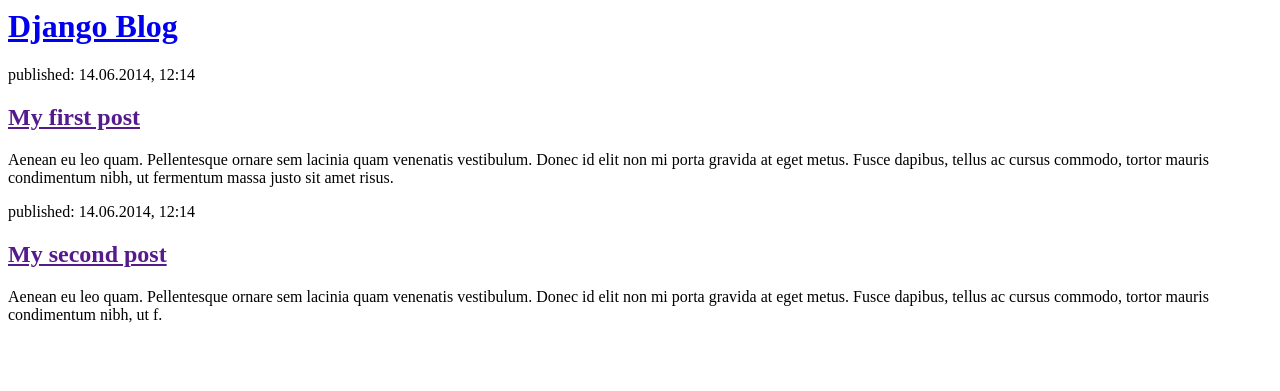
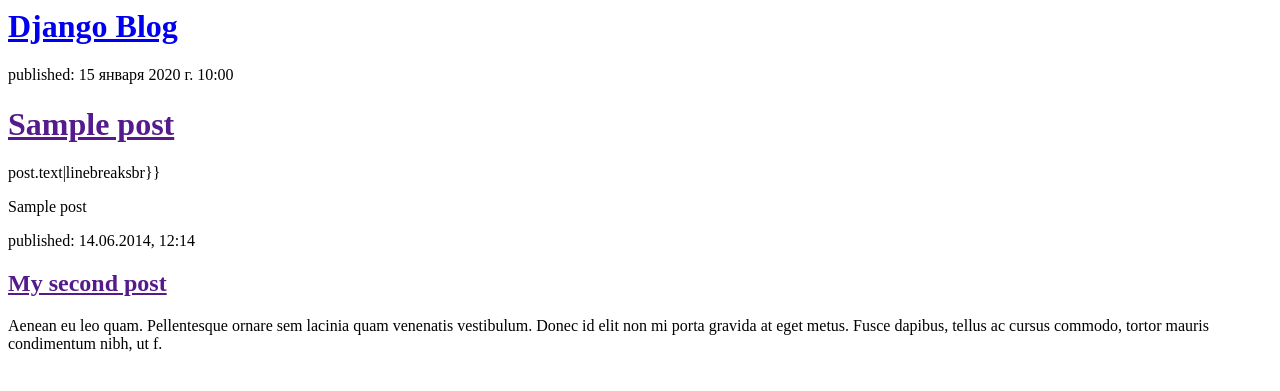
Before and after one commit to igoragaronov/my-first-blog, a Django app: page / in a window 1280 px wide. Shown: the top 391 px of the page. Run offline with Django 4.2, Linux system fonts and the light colour scheme; tables that the repository leaves empty hold one stand-in row (values such as "Sample post").

Commit message:
отображение постов из БД

```diff
--- a/blog/templates/blog/post_list.html
+++ b/blog/templates/blog/post_list.html
@@ -8,9 +8,17 @@
         </div>
 
         <div>
-            <p>published: 14.06.2014, 12:14</p>
-            <h2><a href="">My first post</a></h2>
-            <p>Aenean eu leo quam. Pellentesque ornare sem lacinia quam venenatis vestibulum. Donec id elit non mi porta gravida at eget metus. Fusce dapibus, tellus ac cursus commodo, tortor mauris condimentum nibh, ut fermentum massa justo sit amet risus.</p>
+            {% for post in posts %}
+
+            <div>
+                <p>published: {{ post.published_date }}</p>
+                <h1><a href="">{{ post.title }}</a> </h1>
+                <p>post.text|linebreaksbr}}</p>
+
+            </div>
+            {{ post }}
+
+            {% endfor %}
         </div>
 
         <div>
--- a/blog/views.py
+++ b/blog/views.py
@@ -1,5 +1,8 @@
 from django.shortcuts import render
+from .models import Post
+from django.utils import timezone
 
 # Create your views here.
 def post_list(request):
-    return render(request, 'blog/post_list.html', {})
+    posts = Post.objects.filter(published_date__lte=timezone.now()).order_by('published_date')
+    return render(request, 'blog/post_list.html', {'posts': posts})
```
